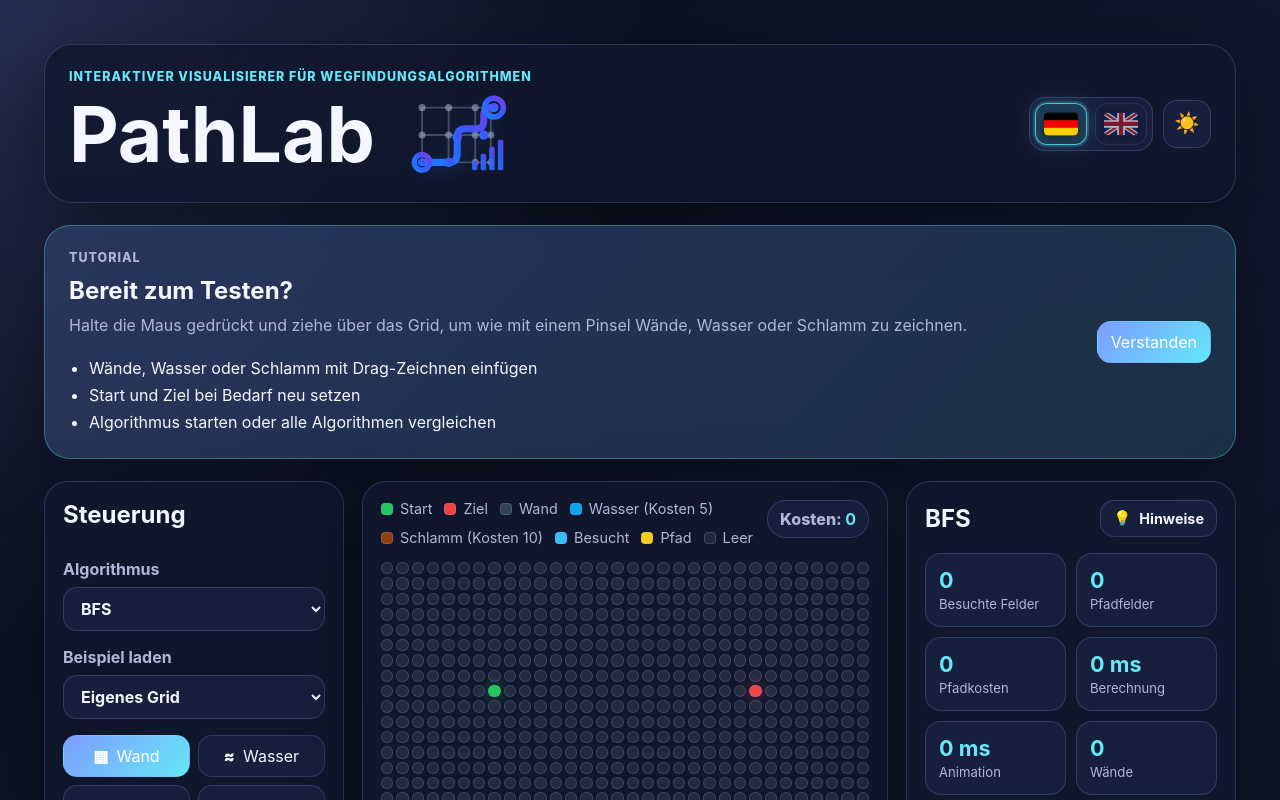
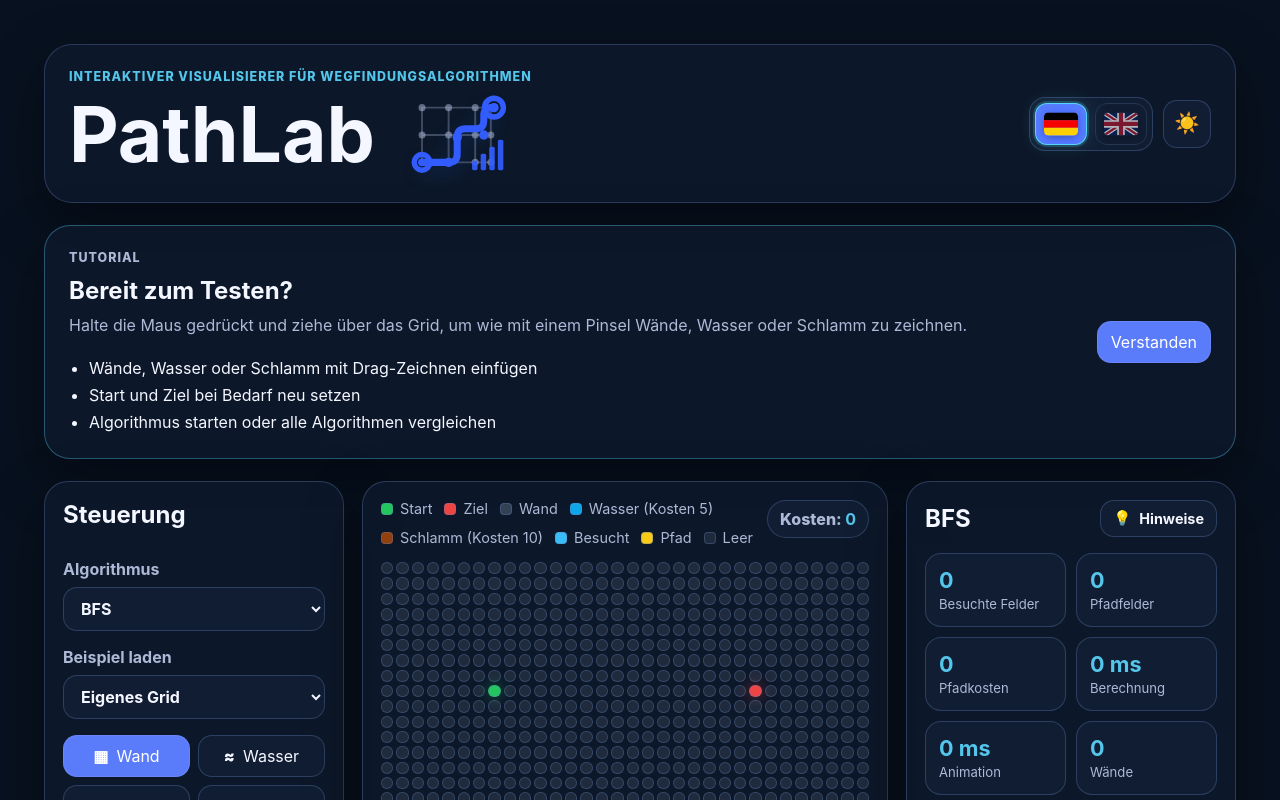
Before and after one commit to AleksZyro/PathLab, a React (Vite) app: page / in a window 1280 px wide. Shown: the top 800 px of the page. Built offline with nearby package versions, Linux system fonts and the light colour scheme.

Commit message:
Polish sound feedback and solid color palette

```diff
--- a/src/ui-polish.css
+++ b/src/ui-polish.css
@@ -113,6 +113,91 @@
   display: none !important;
 }
 
+/* Solid palette pass: reduce the generated-looking gradient style without changing layout. */
+.app.dark {
+  --bg: #08111f;
+  --surface: rgba(13, 24, 43, 0.94);
+  --surface-strong: #111d33;
+  --line: rgba(97, 126, 181, 0.35);
+  --accent: #5b7cfa;
+  --accent-2: #54c6eb;
+  --shadow: 0 22px 58px rgba(0, 0, 0, 0.36);
+  background: #08111f;
+}
+
+.app.light {
+  --bg: #f4f7fb;
+  --surface: rgba(255, 255, 255, 0.96);
+  --surface-strong: #ffffff;
+  --line: rgba(67, 91, 142, 0.2);
+  --accent: #335cff;
+  --accent-2: #0d95b8;
+  --shadow: 0 18px 46px rgba(35, 55, 96, 0.12);
+  background: #f4f7fb;
+}
+
+.hero-panel,
+.panel,
+.board-card,
+.compare-card,
+.onboarding-card {
+  background: var(--surface) !important;
+}
+
+button.active,
+button.primary {
+  background: var(--accent) !important;
+  color: white;
+  border-color: rgba(255, 255, 255, 0.08);
+}
+
+button.active:hover,
+button.primary:hover {
+  background: #6b8bff !important;
+}
+
+.app.light button.active,
+.app.light button.primary {
+  background: #335cff !important;
+}
+
+.app.light button.active:hover,
+.app.light button.primary:hover {
+  background: #274bd6 !important;
+}
+
+.onboarding-card {
+  border-color: rgba(84, 198, 235, 0.38);
+}
+
+.board-cost-pill strong,
+.stats-grid strong {
+  color: var(--accent-2);
+}
+
+.cell.visited {
+  background: #2fb4e6;
+  box-shadow: 0 0 0 1px rgba(47, 180, 230, 0.25);
+}
+
+.cell.path {
+  background: #f2c94c;
+  box-shadow: 0 0 0 1px rgba(242, 201, 76, 0.28);
+}
+
+.logo-route,
+.logo-start-ring,
+.logo-target-ring {
+  stroke: #335cff;
+}
+
+.logo-start-dot,
+.logo-target-dot,
+.logo-route-dot,
+.logo-bars rect {
+  fill: #335cff;
+}
+
 @media (max-width: 1120px) {
   .action-panel {
     min-height: unset;
--- a/src/utils/sound.js
+++ b/src/utils/sound.js
@@ -1,5 +1,10 @@
 let audioContext;
 let lastPlayedAt = 0;
+
+const soundProfile = {
+  click: { start: 440, end: 300, volume: 0.034, duration: 0.055, type: 'triangle' },
+  action: { start: 520, end: 360, volume: 0.04, duration: 0.07, type: 'sine' }
+};
 
 function getAudioContext() {
   const AudioContextClass = window.AudioContext || window.webkitAudioContext;
@@ -8,27 +13,37 @@ function getAudioContext() {
   return audioContext;
 }
 
-export function playClickSound() {
-  const now = performance.now();
-  if (now - lastPlayedAt < 55) return;
-  lastPlayedAt = now;
-
+function playTone(profile) {
   const context = getAudioContext();
   if (!context) return;
 
   const oscillator = context.createOscillator();
   const gain = context.createGain();
+  const filter = context.createBiquadFilter();
+  const now = context.currentTime;
 
-  oscillator.type = 'sine';
-  oscillator.frequency.setValueAtTime(520, context.currentTime);
-  oscillator.frequency.exponentialRampToValueAtTime(320, context.currentTime + 0.045);
+  oscillator.type = profile.type;
+  oscillator.frequency.setValueAtTime(profile.start, now);
+  oscillator.frequency.exponentialRampToValueAtTime(profile.end, now + profile.duration);
 
-  gain.gain.setValueAtTime(0.0001, context.currentTime);
-  gain.gain.exponentialRampToValueAtTime(0.045, context.currentTime + 0.008);
-  gain.gain.exponentialRampToValueAtTime(0.0001, context.currentTime + 0.06);
+  filter.type = 'lowpass';
+  filter.frequency.setValueAtTime(1400, now);
 
-  oscillator.connect(gain);
+  gain.gain.setValueAtTime(0.0001, now);
+  gain.gain.exponentialRampToValueAtTime(profile.volume, now + 0.008);
+  gain.gain.exponentialRampToValueAtTime(0.0001, now + profile.duration);
+
+  oscillator.connect(filter);
+  filter.connect(gain);
   gain.connect(context.destination);
-  oscillator.start();
-  oscillator.stop(context.currentTime + 0.065);
+  oscillator.start(now);
+  oscillator.stop(now + profile.duration + 0.01);
 }
+
+export function playClickSound(kind = 'click') {
+  const now = performance.now();
+  if (now - lastPlayedAt < 45) return;
+  lastPlayedAt = now;
+
+  playTone(soundProfile[kind] ?? soundProfile.click);
+}
```
